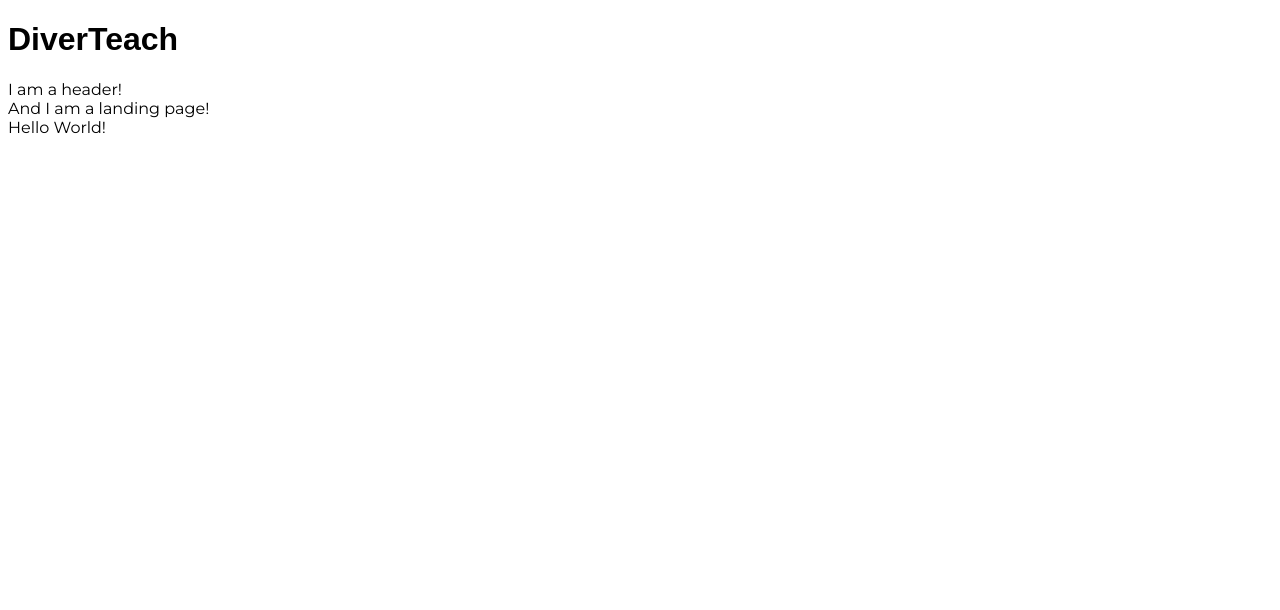
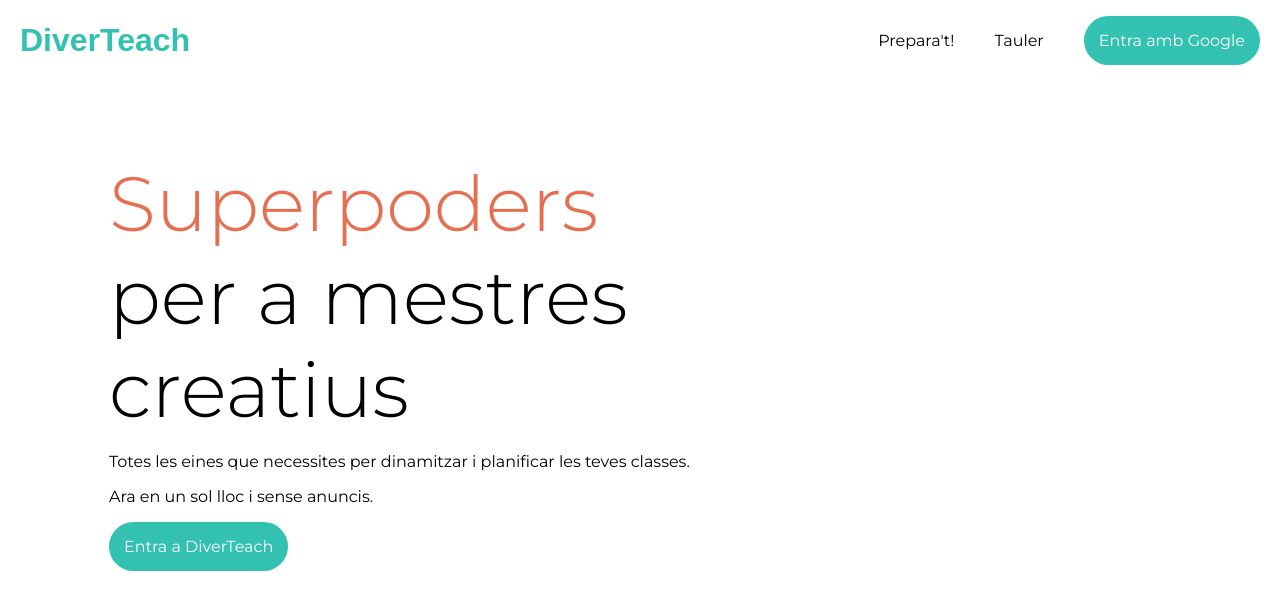
Before and after one commit to ArnoldGee/diverteach, a React (Create React App) app: page / in a window 1280 px wide. Shown: the top 610 px of the page. Built offline with nearby package versions, Linux system fonts and the light colour scheme; a web font is replaced by a local one.

Commit message:
✨Added a header with navigation, a custom button component and style to the landing page.

```diff
--- a/public/index.html
+++ b/public/index.html
@@ -25,7 +25,7 @@
       Learn how to configure a non-root public URL by running `npm run build`.
     -->
     <title>DiverTeach | Superpoders per a mestres creatius</title>
-    <link href="https://fonts.googleapis.com/css2?family=Montserrat&display=swap" rel="stylesheet">
+    <link href="https://fonts.googleapis.com/css2?family=Montserrat:wght@300;400;800&display=swap" rel="stylesheet">
     <link href="//db.onlinewebfonts.com/c/ef6bdf5ef216552c7e9869841e891ca0?family=Arial+Rounded+MT+Bold" rel="stylesheet" type="text/css"/>
     <script src="https://kit.fontawesome.com/a24919ac07.js" crossorigin="anonymous"></script>
   </head>
--- a/src/App.js
+++ b/src/App.js
@@ -9,13 +9,13 @@
 
 function App() {
   return (
-    <div>
+    <div className="app">
       <Header />
+      <div className="header-space"></div>
       <Switch>
         <Route path="/dashboard" component={Dashboard} />
         <Route path="/" component={LandingPage} />
       </Switch>
-      Hello World!
     </div>
   );
 }
--- a/src/App.scss
+++ b/src/App.scss
@@ -1,5 +1,55 @@
 @import './design/variables';
 
-* {
+// Estils globals
+
+body {
   font-family: $text-font;
+  box-sizing:border-box;
+  -moz-box-sizing: border-box;
+  -webkit-box-sizing: border-box;
+  margin: 0px;
+  font-size: 16px;
 }
+a {
+  color: inherit;
+  text-decoration: inherit;
+}
+
+*:focus {
+  outline: none;
+}
+
+// Classes globals
+
+.navy {
+  background-color: $navy;
+
+}
+.green {
+  background-color: $green;
+  &:hover, &:focus {
+    background-color: white;
+    color: $green;
+    border: solid $green 1px;
+  }
+}
+.yellow {
+  background-color: $yellow;
+}
+.orange {
+  background-color: $orange;
+}
+.red {
+  background-color: $red;
+}
+.cream {
+  background-color: $cream;
+}
+
+// Estils d'App.js
+
+.app {
+  .header-space {
+    height: 80px;
+  }
+}
--- a/src/components/button/button.component.jsx
+++ b/src/components/button/button.component.jsx
@@ -0,0 +1,14 @@
+import React from 'react';
+
+import './button.styles.scss';
+
+const Button = ({ children, color, ...otherProps }) => (
+  <button
+    className={`${color} button`}
+    {...otherProps}
+  >
+    {children}
+  </button>
+);
+
+export default Button;
--- a/src/components/button/button.styles.scss
+++ b/src/components/button/button.styles.scss
@@ -0,0 +1,12 @@
+@import "../../design/variables";
+
+.button{
+  padding: 15px;
+  border-radius: 2em;
+  color: white;
+  font-family: $text-font;
+  border: 0px;
+  font-size: 16px;
+
+  cursor: pointer;
+}
--- a/src/components/header/header.component.jsx
+++ b/src/components/header/header.component.jsx
@@ -1,11 +1,20 @@
 import React from 'react';
+
+import {Link} from 'react-router-dom';
+
+import Button from '../button/button.component'
+
 import './header.styles.scss'
 
 const Header = () => (
-  <div className="header">
-    <h1 className="title">DiverTeach</h1>
-    I am a header!
-  </div>
+  <header className="header">
+    <Link to="/" className="left"><h1 className="title">DiverTeach</h1></Link>
+    <nav className="options">
+      <Link to="#">Prepara't!</Link>
+      <Link to="/dashboard">Tauler</Link>
+      <Button color="green">Entra amb Google</Button>
+    </nav>
+  </header>
 )
 
 export default Header;
--- a/src/components/header/header.styles.scss
+++ b/src/components/header/header.styles.scss
@@ -1,7 +1,22 @@
 @import '../../design/variables';
 
 .header {
-  h1 {
+  position: fixed;
+  width: 100%;
+  height: 80px;
+  display:flex;
+  justify-content: space-between;
+  align-items: center;
+  border: solid 1px light-grey;
+  background-color: white;
+
+
+
+  .left *, .options *{
+    margin: 20px;
+  }
+  .title {
     font-family: $title-font;
+    color: $green;
   }
 }
--- a/src/design/_variables.scss
+++ b/src/design/_variables.scss
@@ -5,10 +5,11 @@
 // Com importar variables amb SASS: https://stackoverflow.com/questions/17598996/sass-use-variables-across-multiple-files/61500282#61500282
 
 $navy: #264653;
-$green: #2A9D8F;
+$green: #33C1B1;
 $yellow: #E9C46A;
 $orange: #F4A261;
 $red: #E76F51;
+$cream: #fff6e4;
 
 $title-font: "Arial Rounded MT Bold", sans-serif;
 $text-font: 'Montserrat', sans-serif;
--- a/src/pages/dashboard/dashboard.component.jsx
+++ b/src/pages/dashboard/dashboard.component.jsx
@@ -1,6 +1,6 @@
 import React from 'react'
 import './dashboard.styles.scss'
 
-const Dashboard = () => (<div>I am a dashboard!</div>)
+const Dashboard = () => (<div className="dashboard">I am a dashboard!</div>)
 
 export default Dashboard;
--- a/src/pages/landing-page/landing-page.component.jsx
+++ b/src/pages/landing-page/landing-page.component.jsx
@@ -1,6 +1,26 @@
 import React from 'react';
+import {Link} from 'react-router-dom';
+
+import Button from '../../components/button/button.component'
+
 import './landing-page.styles.scss';
 
-const LandingPage = () => (<div>And I am a landing page!</div>);
+const LandingPage = () => (
+  <div className="landing-page">
+    <section className="welcome">
+      <div className="welcome-left">
+        <h1 className="slogan"><span className="highlight">Superpoders</span> per a mestres creatius</h1>
+        <p className="description">Totes les eines que necessites per dinamitzar i planificar les teves classes.</p>
+        <p className="description">Ara en un sol lloc i sense anuncis.</p>
+        <Link className="enter-button" to="/dashboard"><Button color="green">Entra a DiverTeach</Button></Link>
+      </div>
+      <div className="welcome-right">
+
+      </div>
+
+    </section>
+    <section className="team"></section>
+  </div>
+);
 
 export default LandingPage;
--- a/src/pages/landing-page/landing-page.styles.scss
+++ b/src/pages/landing-page/landing-page.styles.scss
@@ -0,0 +1,30 @@
+@import '../../design/variables';
+
+.landing-page {
+  display: flex;
+  flex-direction: column;
+  align-items: center;
+  padding: 0 50px;
+  .highlight {
+    color: $red;
+  }
+  section {
+    width: 90%;
+    max-width: 1200px;
+  }
+  .welcome {
+    display: flex;
+
+    .slogan {
+      font-size: 6vw;
+      font-weight: 200;
+      margin: 1em 0 0 0;
+    }
+    .enter-button {
+      text-align: right;
+    }
+    .welcome-right {
+      width: 90%;
+    }
+  }
+}
```
